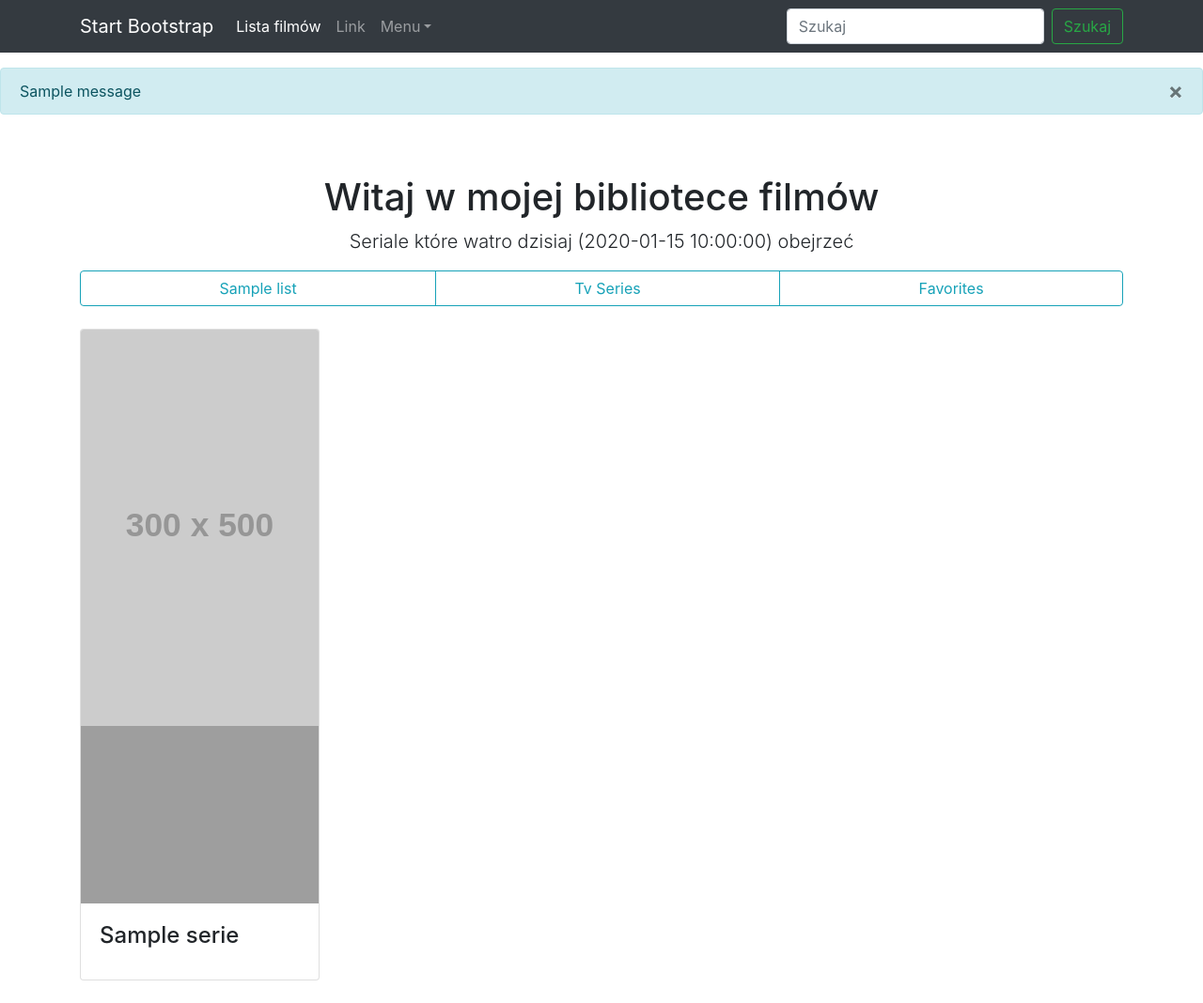
After one commit to adis5433/movie_project, a Flask app: template movies_catalogue/templates/tv_series.html in a window 1280 px wide. The commit adds this page. Shown: the whole page at 94% size. Run offline with Flask 2, Linux system fonts and the light colour scheme; the template is opened without the code that fills it: most values are stand-ins (such as "Sample title", 1, 10 or a date in 2020); grey boxes labelled with a size stand in for pictures from a placeholder-image service; one stand-in notice (Sample message) is shown; some libraries are stand-ins or nearby versions; grey boxes are pictures that could not be loaded.

Commit message:
fix movie list buttons

```diff
--- a/movies_catalogue/main.py
+++ b/movies_catalogue/main.py
@@ -1,11 +1,16 @@
-from flask import Flask, render_template, request, make_response, jsonify, redirect, url_for
+from flask import Flask, render_template, request, make_response, jsonify, redirect, url_for, flash
 import requests
-from tmdb_client import get_poster, get_movies, get_single_movie,get_single_movie_cast
+import datetime
+from tmdb_client import get_poster, get_movies, get_single_movie,get_single_movie_cast, searcher, get_tv_series
 
 app = Flask(__name__)
 movies_types_of_lists = {
         "Popular": "popular", "Top Rated ": "top_rated", "Upcoming": "upcoming", "Now playing": "now_playing"
     }
+FAVORITES = set()
+print(FAVORITES)
+app.secret_key = b'flask_secret_key'
+
 
 @app.errorhandler(404)
 def not_found(error):
@@ -15,11 +20,11 @@ def not_found(error):
 @app.route('/')
 def homepage():
     selected_list = request.args.get('list_type', 'popular')
-    print(selected_list)
     if selected_list not in movies_types_of_lists.values():
-        return redirect("/")
+        return redirect(url_for('homepage'))
     movies = get_movies(list_type=selected_list)
     return render_template("homepage.html", movies=movies, current_list=selected_list, movies_types_of_lists= movies_types_of_lists)
+
 
 
 @app.route('/movie/<movie_id>')
@@ -27,6 +32,52 @@ def movie_details(movie_id):
     movie = get_single_movie(movie_id)
     cast = get_single_movie_cast(movie_id)
     return render_template("movie_details.html", movie=movie, cast=cast)
+
+
+@app.route("/favorites")
+def show_favorites():
+    movies = []
+    if FAVORITES:
+        for movie_id in FAVORITES:
+            movie_data = get_single_movie(movie_id)
+            print(movie_data)
+            movies.append(movie_data)
+    print(url_for('tv_series'))
+    print(url_for(request.endpoint))
+    return render_template("favorites.html", movies=movies, movies_types_of_lists=movies_types_of_lists,
+                           current_list=url_for(request.endpoint))
+
+
+@app.route("/favorites/add", methods=['POST'])
+def add_to_favorites():
+    data = request.form
+    movie_id = data.get('movie_id')
+    movie = get_single_movie(movie_id)
+    if movie_id:
+        FAVORITES.add(movie_id)
+    print(FAVORITES)
+    flash(f"Film {movie['title']} został dodany do ulubionych")
+    return redirect(url_for('homepage'))
+
+
+@app.route('/tv_series')
+def tv_series():
+    today = datetime.date.today()
+    tv_series = get_tv_series()
+    print(url_for('tv_series'))
+    print(url_for(request.endpoint))
+    return render_template("tv_series.html", tv_series=tv_series, movies_types_of_lists=movies_types_of_lists, today=today,
+                           current_list=url_for(request.endpoint))
+
+
+@app.route('/search')
+def search():
+    search_query = request.args.get("searched_phrase", "")
+    if search_query:
+        movies = searcher(search_query)
+    else:
+        movies =[]
+    return render_template("search.html", movies=movies, search_query = search_query)
 
 
 @app.context_processor
--- a/movies_catalogue/templates/index.html
+++ b/movies_catalogue/templates/index.html
@@ -17,23 +17,41 @@
                 <button class="navbar-toggler" type="button" data-bs-toggle="collapse" data-bs-target="#navbarSupportedContent" aria-controls="navbarSupportedContent" aria-expanded="false" aria-label="Toggle navigation"><span class="navbar-toggler-icon"></span></button>
                 <div class="collapse navbar-collapse" id="navbarSupportedContent">
                     <ul class="navbar-nav ms-auto mb-2 mb-lg-0">
-                        <li class="nav-item"><a class="nav-link active" aria-current="page" href="#">Home</a></li>
+                        <li class="nav-item"><a class="nav-link active" aria-current="page" href="{{ url_for('homepage') }}">Lista filmów</a></li>
                         <li class="nav-item"><a class="nav-link" href="#">Link</a></li>
                         <li class="nav-item dropdown">
-                            <a class="nav-link dropdown-toggle" id="navbarDropdown" href="#" role="button" data-bs-toggle="dropdown" aria-expanded="false">Dropdown</a>
+                            <a class="nav-link dropdown-toggle" id="navbarDropdown" href="#" role="button" data-bs-toggle="dropdown" aria-expanded="false">Menu</a>
                             <ul class="dropdown-menu dropdown-menu-end" aria-labelledby="navbarDropdown">
-                                <li><a class="dropdown-item" href="#">Action</a></li>
-                                <li><a class="dropdown-item" href="#">Another action</a></li>
-                                <li><hr class="dropdown-divider" /></li>
-                                <li><a class="dropdown-item" href="#">Something else here</a></li>
+                                {%for list in movies_types_of_lists %}
+                                    <li><a class="dropdown-item" href="{{ url_for('homepage', list_type=movies_types_of_lists[list]) }}"  >{{list}}</a></li>
+                                {%endfor%}
+                                <li><a class="dropdown-item" href="{{ url_for('tv_series') }}">Tv Series</a></li>
+                                <li><a class="dropdown-item" href="{{ url_for('show_favorites') }}">Favorites</a></li>
                             </ul>
                         </li>
                     </ul>
                 </div>
+                <form class="form-inline" action="/search" method="GET">
+                <input class="form-control mr-sm-2" type="text" value="{% if search_query %}{{ search_query }}{% endif %}" placeholder="Szukaj" aria-label="Search" name="searched_phrase">
+                <button class="btn btn-outline-success" type="submit">Szukaj</button>
+                </form>
             </div>
         </nav>
         <!-- Page content-->
+        {% with messages = get_flashed_messages() %}
+        {% if messages %}
+            {% for message in messages %}
+            <div class="alert alert-info mt-3" role="alert">
+            {{ message }}
+                <button type="button" class="close" data-dismiss="alert" aria-label="Close">
+                <span aria-hidden="true">&times;</span>
+            </button>
+            </div>
+        {% endfor %}
+        {% endif %}
+        {% endwith %}
         <div class="container">
+
             {%block content%}{%endblock%}
             </div>
         </div>
--- /dev/null
+++ b/movies_catalogue/templates/tv_series.html
@@ -0,0 +1,34 @@
+{% extends "index.html" %}
+
+
+{% block content %}
+<div class="row">
+   <div class="col-lg-12 text-center">
+       <h1 class="mt-5">Witaj w mojej bibliotece filmów</h1>
+       <p class="lead">Seriale które watro dzisiaj ({{ today }}) obejrzeć </p>
+   </div>
+
+    <div class="col-lg-12 mb-4 btn-group btn-group-toggle" data-toggle="buttons">
+            {%for list in movies_types_of_lists %}
+                {%if current_list == list%}
+                    <a href="{{ url_for('homepage', list_type=movies_types_of_lists[list]) }}" class="btn btn-info" >{{selected_list}}</a>
+                {%endif%}
+            <a href="{{ url_for('homepage', list_type=movies_types_of_lists[list]) }}" class="btn btn-outline-info " aria-pressed="true" >{{list}}</a>
+            {%endfor%}
+            <a href="{{ url_for('tv_series')}}" class="btn btn-outline-info {{'active' if current_list == url_for('tv_series')  }}" aria-pressed="true" >Tv Series</a>
+            <a href="{{ url_for('show_favorites') }}" class="btn btn-outline-info " aria-pressed="true" >Favorites</a>
+    </div>
+    {%for serie in tv_series %}
+       <div class="col-lg-3 col-md-6 mb-4">
+           <div class="card h-100">
+               <img class="card-img-top" src="http://placehold.it/300x500" alt="">
+               <img src={{tmdb_img_url(serie.poster_path,"w500") }}>
+               <div class="card-body">
+                   <h4 class="card-title">{{serie['name']}}</h4>
+               </div>
+           </div>
+       </div>
+    {%endfor%}
+</div>
+
+{% endblock %}
--- a/movies_catalogue/tmdb_client.py
+++ b/movies_catalogue/tmdb_client.py
@@ -3,8 +3,8 @@ import random
 
 import requests
 from pprint import pprint
-from random import Random
 api_token = "eyJhbGciOiJIUzI1NiJ9.eyJhdWQiOiI5OWRkMzBhZjE3NDY4NmQzNzRmMjcxMDRmMjMxOWI0YyIsInN1YiI6IjYyYzU5NzdkYjZjMjY0MDA1MTNlZjAzYSIsInNjb3BlcyI6WyJhcGlfcmVhZCJdLCJ2ZXJzaW9uIjoxfQ.ys0Yi7yxgecxolhYTZQzw_feMFrLoSqTx7F329WMSYU"
+
 
 def get_top_movies(list_type="popular"):
     endpoint = f"https://api.themoviedb.org/3/movie/{list_type}"
@@ -13,7 +13,9 @@ def get_top_movies(list_type="popular"):
     }
     response = requests.get(endpoint, headers=headers)
     response.raise_for_status()
-    return response.json()
+    response_list = response.json()['results']
+    random.shuffle(response_list)
+    return response_list
 
 
 def get_poster(post_path,size="w342"):
@@ -23,8 +25,9 @@ def get_poster(post_path,size="w342"):
 
 def get_movies(list_type, amount_of_movies=8):
     movies = []
+    list_of_movie = get_top_movies(list_type)
     for _ in range(int(amount_of_movies)):
-        movies.append(get_top_movies(list_type)['results'][_])
+        movies.append(list_of_movie[_])
     return movies
 
 
@@ -54,3 +57,33 @@ def get_single_movie_cast(movie_id):
     }
     response = requests.get(endpoint, headers=headers)
     return response.json()["cast"]
+
+
+def searcher(search_query):
+    beginning_of_url = f"https://api.themoviedb.org/3/"
+    headers = {
+        "Authorization": f"Bearer {api_token}",
+    }
+    endpoint = f"{beginning_of_url}search/movie/?query={search_query}"
+    response = requests.get(endpoint, headers=headers)
+    return response.json()['results']
+
+def get_tv_series(amount=8):
+    tv_series_list=[]
+    endpoint = "https://api.themoviedb.org/3/tv/airing_today"
+    headers = {
+        "Authorization": f"Bearer {api_token}",
+    }
+    response = requests.get(endpoint, headers=headers)
+    response.raise_for_status()
+    tv_series = response.json()['results']
+    random.shuffle(tv_series)
+    for _ in range(amount):
+        tv_series_list.append(tv_series[_])
+    return tv_series_list
+
+
+
+
+
+print(get_single_movie(24))
```
Also changed, not shown: movies_catalogue/templates/favorites.html (added, +40 -0 lines), movies_catalogue/templates/homepage.html (+13 -5 lines), movies_catalogue/templates/search.html (added, +27 -0 lines), movies_env/pyvenv.cfg (added).
